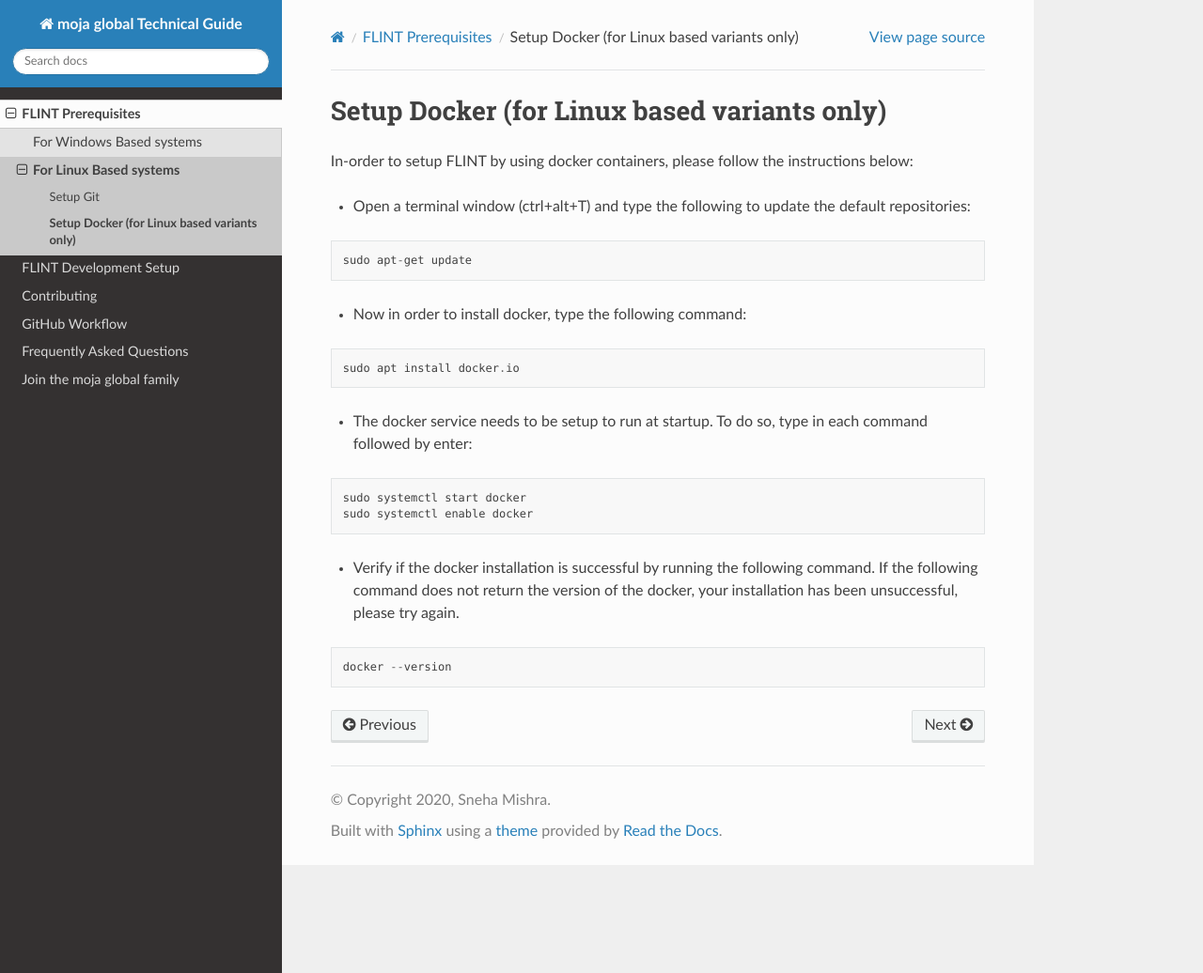
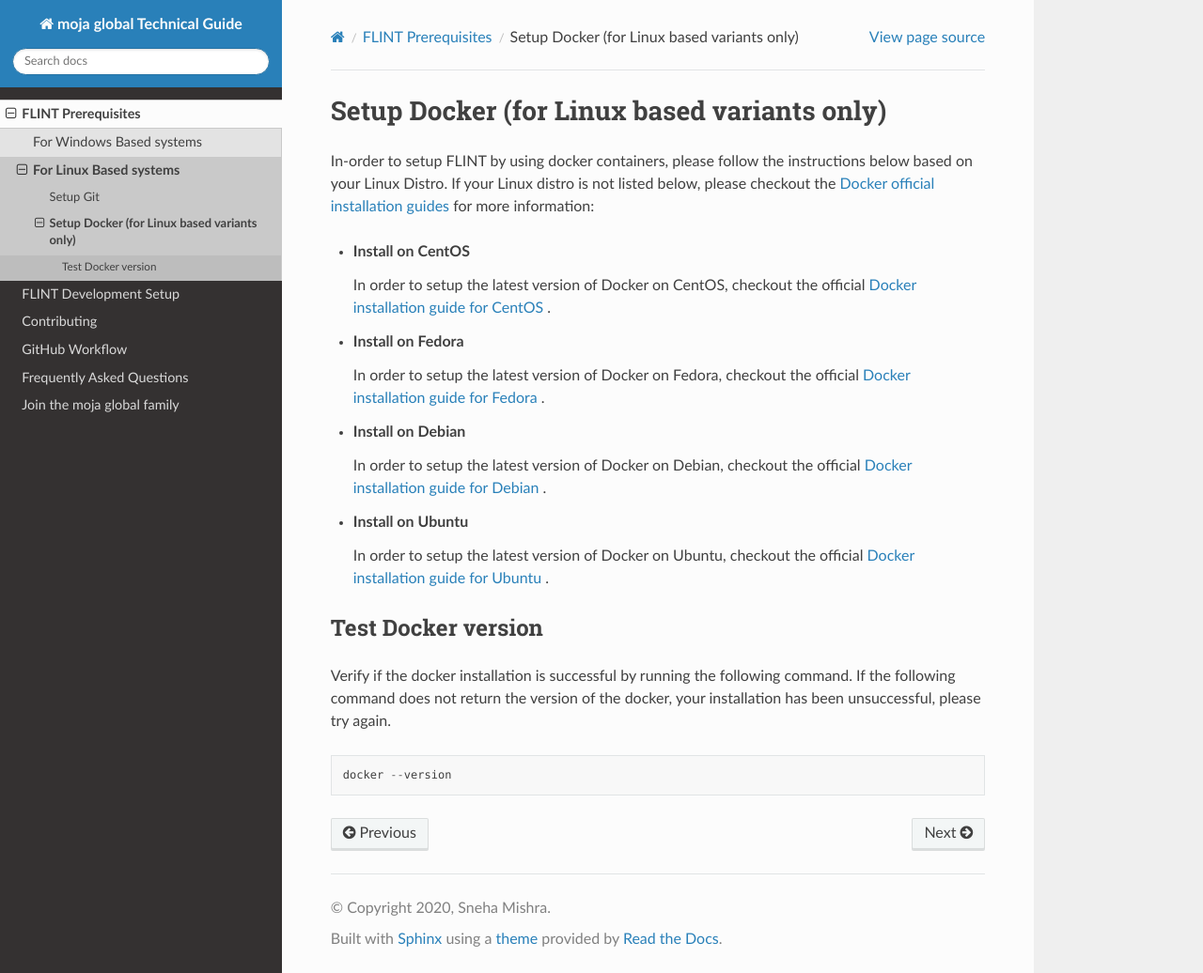
Before and after one commit to moja-global/moja_global_docs, a Sphinx documentation site: the page built from docs/prerequisites/docker.rst, in a window 1280 px wide and 1036 px high. Shown: the whole window at 94% size. Built offline with Sphinx 7.4.7 and the Read the Docs theme 2.0.0, drawn with Linux system fonts in a browser that asks for light colours.

Commit message:
update the docker installation guide

```diff
--- a/docs/contributing/code_contribution_best_practices.rst
+++ b/docs/contributing/code_contribution_best_practices.rst
@@ -53,7 +53,6 @@ We encourage you to add the mentioned tools as plugins in your editor.
   - Coding enforcement: We know that the style guides are long and detailed and not always easy to adhere to. As such, the intention is to use `Clang-Tidy <http://clang.llvm.org/extra/clang-tidy/>`_ as a tool to check and correct code formatting as determined by the Google C++ style guide. This will be implemented as an automated check through the Continuous Integration system.
 
 
-
 - **Python Repositories**:
 
   moja global follows the Python Style guide PEP8 that provides coding conventions for Python code. It is fairly common for Python code to follow this style guide. It’s a great place to start since it’s already well-defined.
--- a/docs/prerequisites/docker.rst
+++ b/docs/prerequisites/docker.rst
@@ -3,25 +3,33 @@
 Setup Docker (for Linux based variants only)
 ############################################
 
-In-order to setup FLINT by using docker containers, please follow the instructions below:
+In-order to setup FLINT by using docker containers, please follow the instructions below based on your Linux Distro.
+If your Linux distro is not listed below, please checkout the `Docker official installation guides <https://docs.docker.com/engine/install/>`_ for more information:
 
-* Open a terminal window (ctrl+alt+T) and type the following to update the default repositories:
-::
+* **Install on CentOS**
 
-    sudo apt-get update
+  In order to setup the latest version of Docker on CentOS, checkout the official `Docker installation guide for CentOS <https://docs.docker.com/engine/install/centos/>`_ .
 
-* Now in order to install docker, type the following command:
-::
 
-    sudo apt install docker.io
+* **Install on Fedora**
 
-* The docker service needs to be setup to run at startup. To do so, type in each command followed by enter:
-::
+  In order to setup the latest version of Docker on Fedora, checkout the official `Docker installation guide for Fedora <https://docs.docker.com/engine/install/fedora/>`_ .
 
-    sudo systemctl start docker
-    sudo systemctl enable docker
 
-* Verify if the docker installation is successful by running the following command. If the following command does not return the version of the docker, your installation has been unsuccessful, please try again.
+* **Install on Debian**
+
+  In order to setup the latest version of Docker on Debian, checkout the official `Docker installation guide for Debian <https://docs.docker.com/engine/install/debian/>`_ .
+
+
+* **Install on Ubuntu**
+
+  In order to setup the latest version of Docker on Ubuntu, checkout the official `Docker installation guide for Ubuntu <https://docs.docker.com/engine/install/ubuntu/>`_ .
+
+
+Test Docker version
+===================
+
+Verify if the docker installation is successful by running the following command. If the following command does not return the version of the docker, your installation has been unsuccessful, please try again.
 ::
 
     docker --version
```
